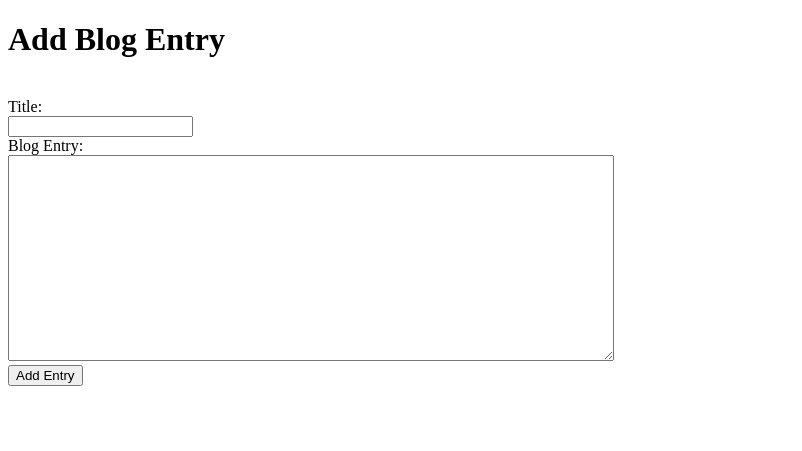
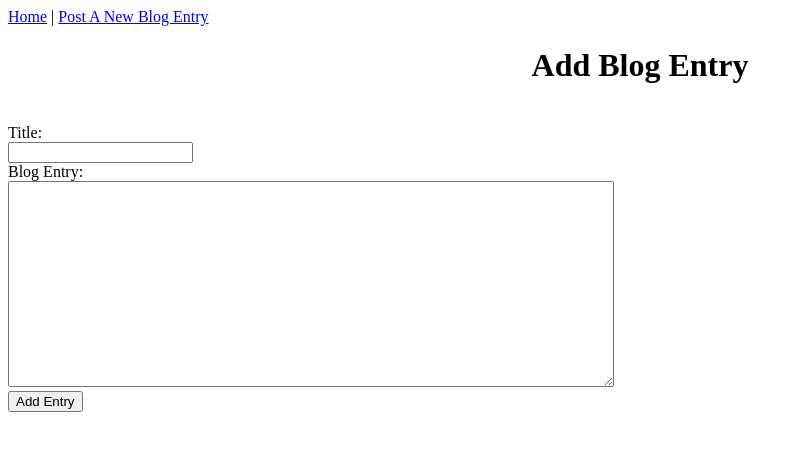
Before and after one commit to HansNfranZZZ/build-a-blog, a Flask app: page /newpost in a window 1280 px wide. Shown: the top 451 px of the page, without its empty margins (0-802 px from the left). Run offline with Flask 2, Linux system fonts and the light colour scheme.

Commit message:
base update

```diff
--- a/templates/base.html
+++ b/templates/base.html
@@ -1,9 +1,29 @@
-<!doctype html>
+<!DOCTYPE html>
 <html>
-    <head>
-        <title>{{title}}</title>
-    </head>
+<head>
+    <title>{{title}}</title>
+
+
+    <style>
+        h1{
+            text-align: center;
+        }
+        .error{
+            color: red;
+        }
+    </style>
+
+
+</head>
 <body>
+
+
+    <nav>
+        <a href="/blog">Home</a> |
+        <a href="/newpost">Post A New Blog Entry</a>
+
+
+    </nav>
 
     {% block content %}
     {% endblock %}
```
